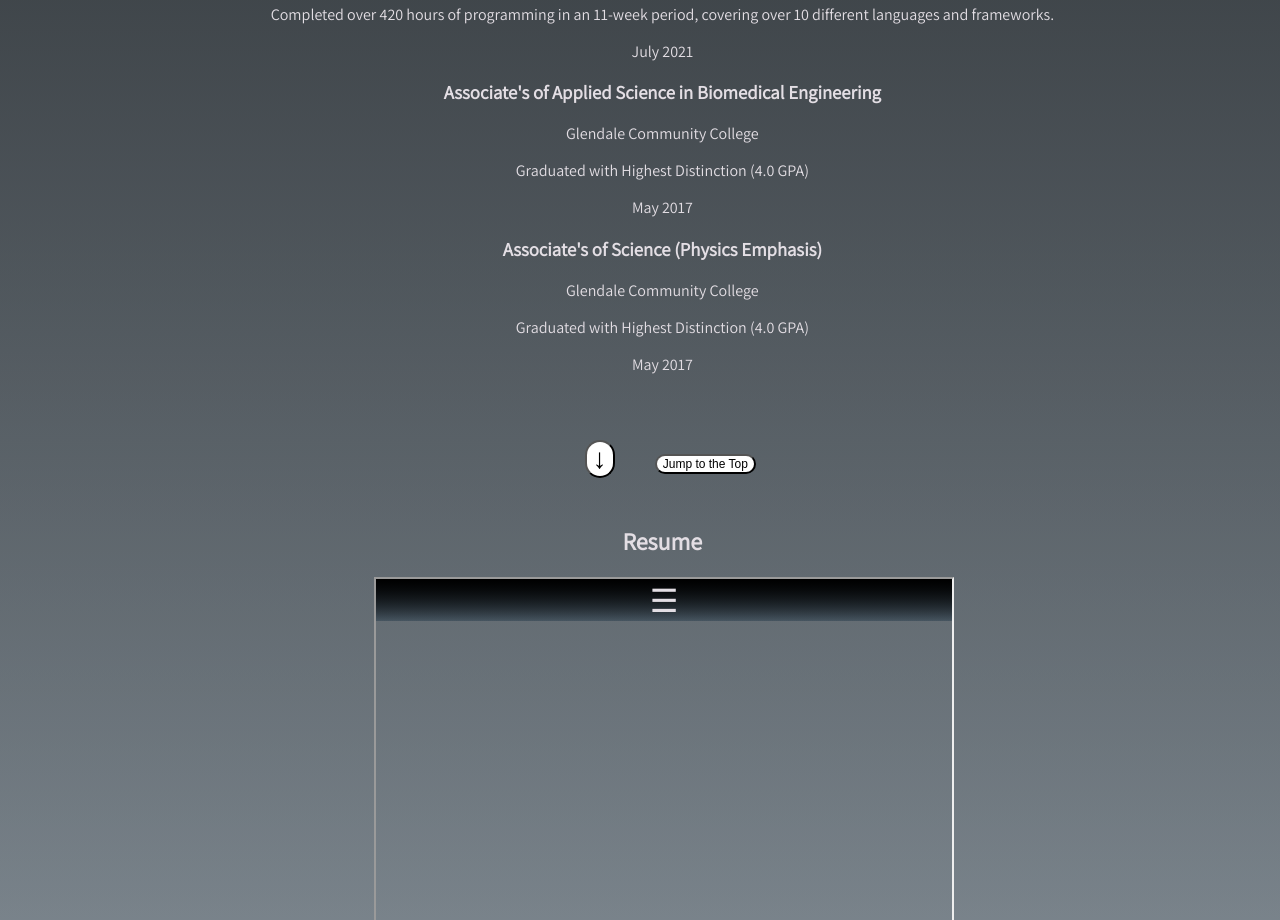
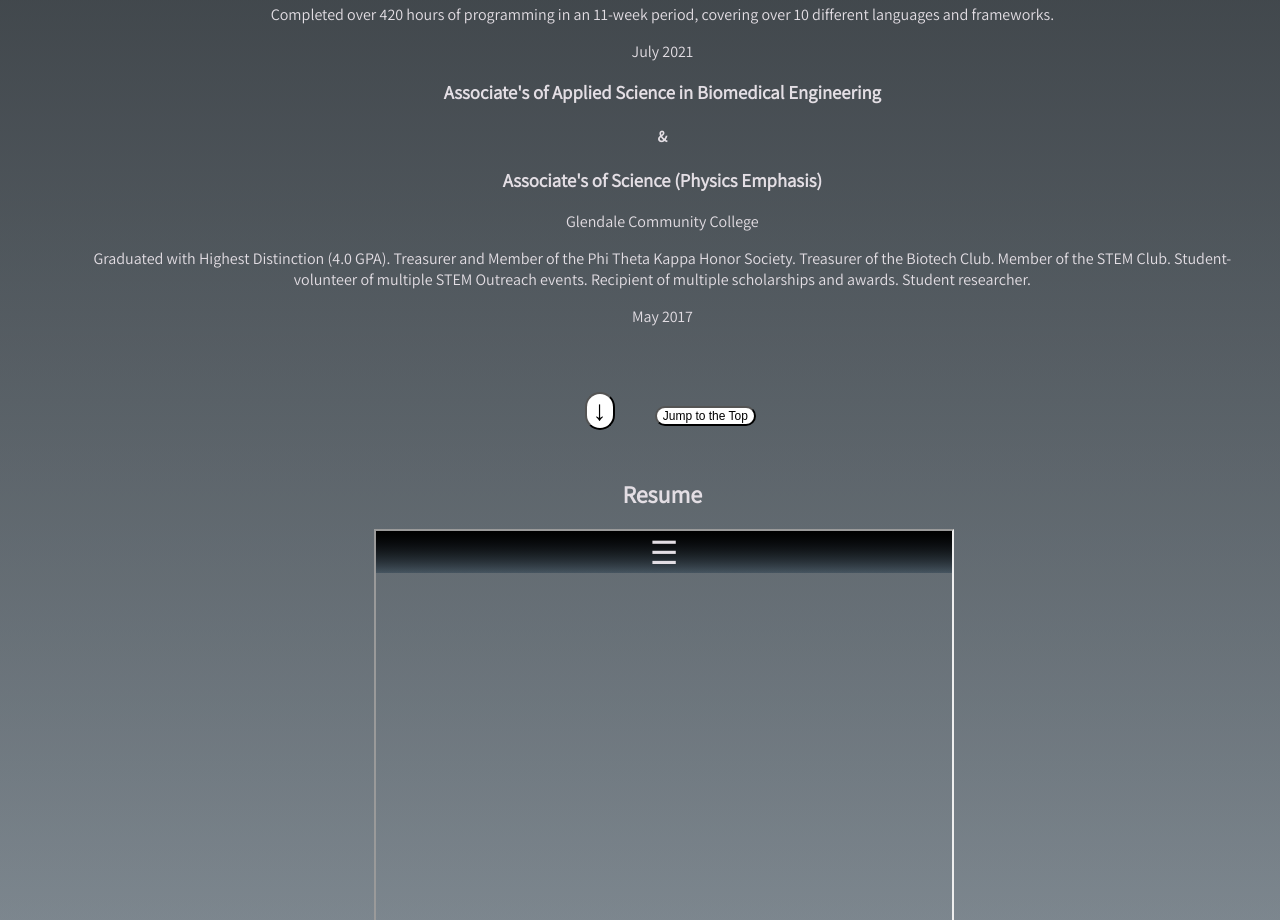
Before and after one commit to baileyjean/portfolio, a React (Create React App) app: page / in a window 1280 px wide. Shown: the part 2240-3160 px from the top of the page. Built offline with nearby package versions, Linux system fonts and the light colour scheme.

Commit message:
Additional info in Education section. Fix iframe width on videos in ProjectCard

```diff
--- a/src/pages/Home.js
+++ b/src/pages/Home.js
@@ -138,12 +138,10 @@ const Home = (props) => {
         <p>Completed over 420 hours of programming in an 11-week period, covering over 10 different languages and frameworks.</p>
         <p>July 2021</p>
         <h3>Associate's of Applied Science in Biomedical Engineering</h3>
-        <p>Glendale Community College</p>
-        <p>Graduated with Highest Distinction (4.0 GPA)</p>
-        <p>May 2017</p>
+        <h4>&</h4>
         <h3>Associate's of Science (Physics Emphasis)</h3>
         <p>Glendale Community College</p>
-        <p>Graduated with Highest Distinction (4.0 GPA)</p>
+        <p>Graduated with Highest Distinction (4.0 GPA). Treasurer and Member of the Phi Theta Kappa Honor Society. Treasurer of the Biotech Club. Member of the STEM Club. Student-volunteer of multiple STEM Outreach events. Recipient of multiple scholarships and awards. Student researcher.</p>
         <p>May 2017</p>
         <br />
         <span>
--- a/src/styles/App.css
+++ b/src/styles/App.css
@@ -423,6 +423,11 @@ button:hover {
     border-radius: 12px;
     margin: .5em .5em .5em .5em;
   }
+
+  .project-media iframe {
+    width: 200;
+    height: auto;
+  }
 }
 
 /**************************************************************************************************************************************************/
```
